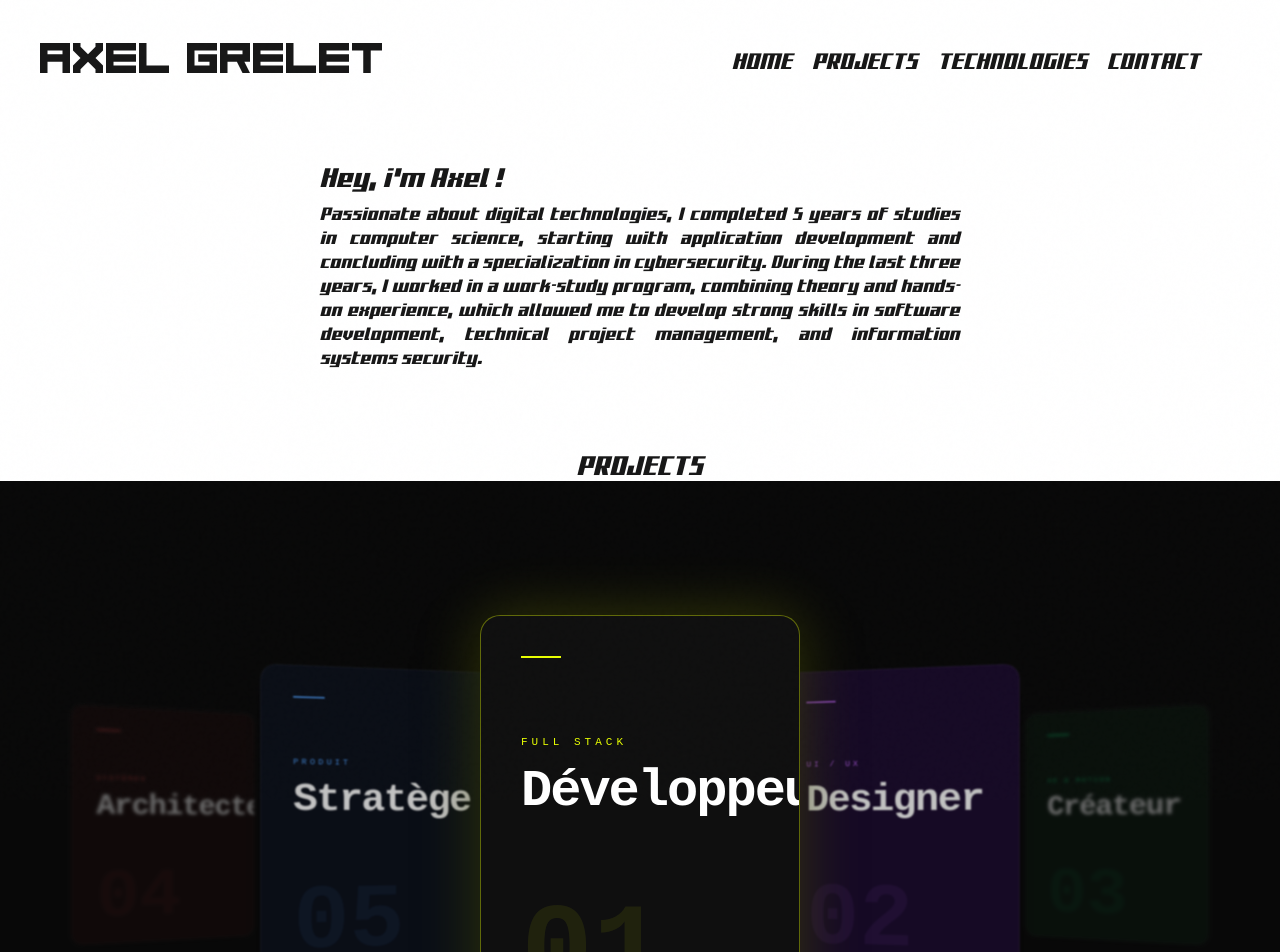
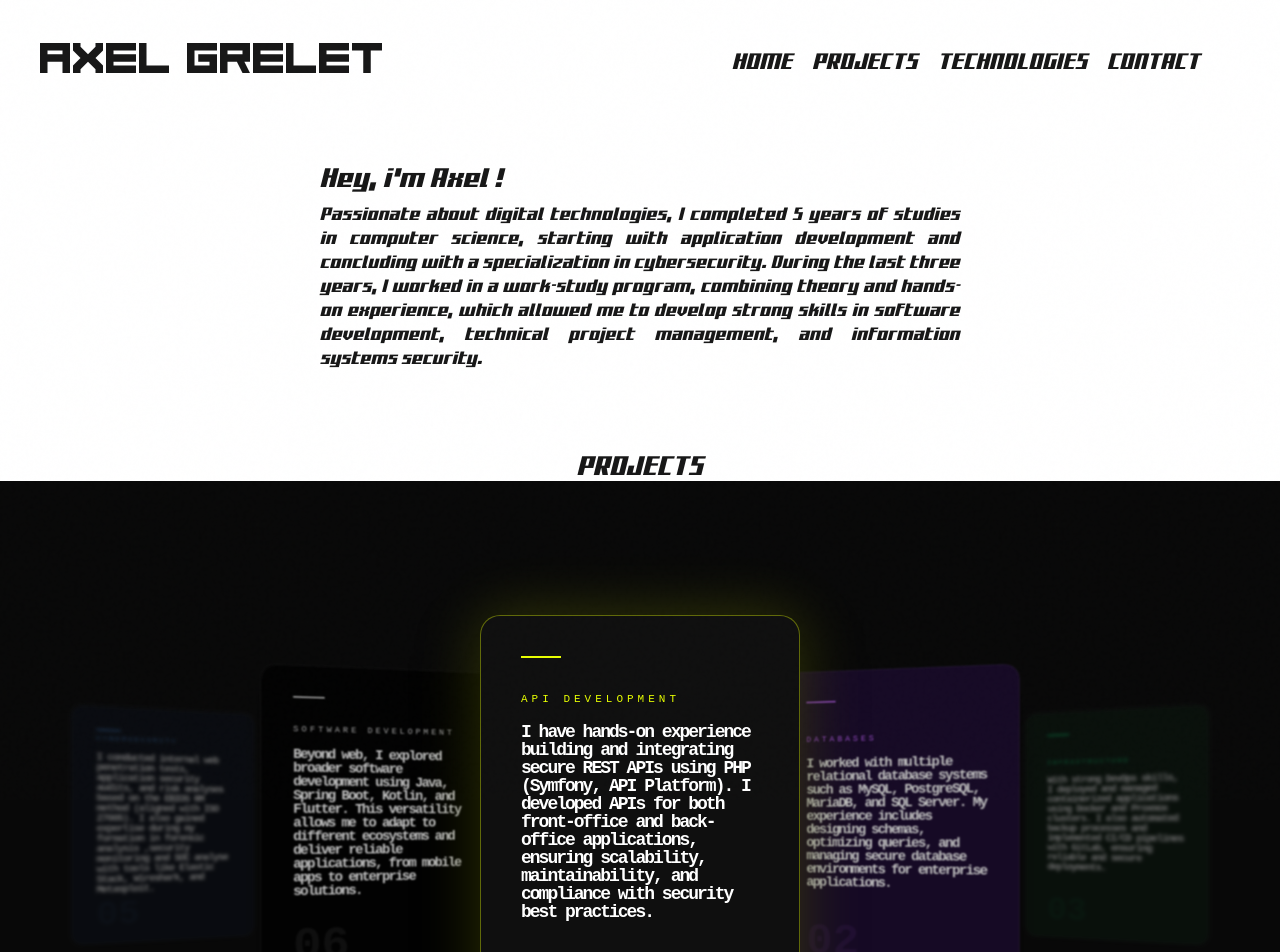
Before and after one commit to GRELET-Axel/web-axel-grelet, a Next.js app: page / in a window 1280 px wide. Shown: the top 952 px of the page. Built offline with nearby package versions, Linux system fonts and the light colour scheme.

Commit message:
text projects

```diff
--- a/app/components/Projects.tsx
+++ b/app/components/Projects.tsx
@@ -11,11 +11,12 @@ interface Slide {
 }
 
 const slides: Slide[] = [
-  { id: 1, title: "Développeur", subtitle: "Full Stack", color: "#0f0f0f", accent: "#e8ff00" },
-  { id: 2, title: "Designer", subtitle: "UI / UX", color: "#1a0a2e", accent: "#bf5fff" },
-  { id: 3, title: "Créateur", subtitle: "3D & Motion", color: "#0a1a0f", accent: "#00ff88" },
-  { id: 4, title: "Architecte", subtitle: "Systèmes", color: "#1a0a0a", accent: "#ff4d4d" },
-  { id: 5, title: "Stratège", subtitle: "Produit", color: "#0a0f1a", accent: "#4d9fff" },
+  { id: 1, title: "I have hands-on experience building and integrating secure REST APIs using PHP (Symfony, API Platform). I developed APIs for both front-office and back-office applications, ensuring scalability, maintainability, and compliance with security best practices.", subtitle: "API Development", color: "#0f0f0f", accent: "#e8ff00" },
+  { id: 2, title: "I worked with multiple relational database systems such as MySQL, PostgreSQL, MariaDB, and SQL Server. My experience includes designing schemas, optimizing queries, and managing secure database environments for enterprise applications.", subtitle: "Databases", color: "#1a0a2e", accent: "#bf5fff" },
+  { id: 3, title: "With strong DevOps skills, I deployed and managed containerized applications using Docker and Proxmox clusters. I also automated backup processes and implemented CI/CD pipelines with GitLab, ensuring reliable and secure deployments.", subtitle: "Infrastructure", color: "#0a1a0f", accent: "#00ff88" },
+  { id: 4, title: "I have developed full-stack web applications using frameworks such as Symfony, Laravel, Angular, and JavaScript/TypeScript. My work included the redesign of secure web applications, implementing responsive UIs, and optimizing user experience.", subtitle: "Web Development", color: "#1a0a0a", accent: "#ff4d4d" },
+  { id: 5, title: "I conducted internal web penetration tests, application security audits, and risk analyses based on the EBIOS RM method (aligned with ISO 27005). I also gained expertise during my formation in forensic analysis ,security monitoring and SOC analyse with tools like Elastic Stack, Wireshark, and Metasploit.", subtitle: "Cybersecurity", color: "#0a0f1a", accent: "#4d9fff" },
+  { id: 6, title: "Beyond web, I explored broader software development using Java, Spring Boot, Kotlin, and Flutter. This versatility allows me to adapt to different ecosystems and deliver reliable applications, from mobile apps to enterprise solutions.", subtitle: "Software Development", color: "#000000", accent: "#D3D3D3" },
 ];
 
 function getPosition(index: number, current: number, total: number) {
@@ -169,7 +170,7 @@ export default function Projects() {
                       {slide.subtitle}
                     </div>
                     <div style={{
-                      fontSize: "52px",
+                      fontSize: "18px",
                       fontWeight: "900",
                       color: "#fff",
                       lineHeight: 1,
@@ -181,7 +182,7 @@ export default function Projects() {
 
                   {/* Bottom number */}
                   <div style={{
-                    fontSize: "120px",
+                    fontSize: "60px",
                     fontWeight: "900",
                     color: slide.accent + "15",
                     lineHeight: 1,
--- a/app/components/Technologies.tsx
+++ b/app/components/Technologies.tsx
@@ -337,7 +337,7 @@ export default function Technologies() {
       display: "flex",
       flexDirection: "column",
     }}>
-    <div className="w-1/2 text-center m-auto capitol-font">
+    <div id="technologies" className="w-1/2 text-center m-auto capitol-font">
             <h1 className="text-2xl">
                 Technologies
             </h1>
```
